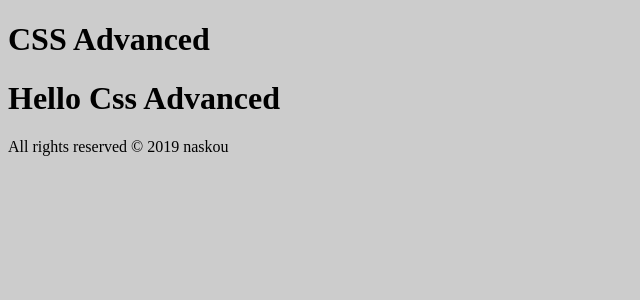
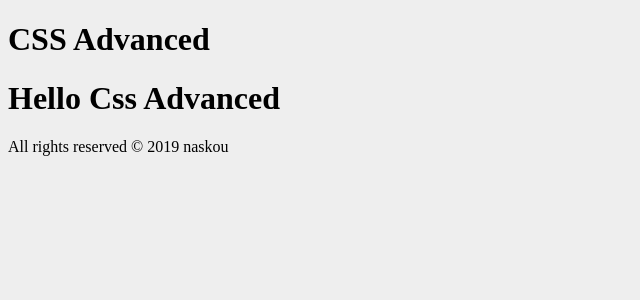
Before and after one commit to naskou/jekyll-demo, a Jekyll site: the page built from index.html, in a window 1280 px wide. Shown: the top 300 px of the page, without its empty margins (0-640 px from the left). Built offline with Jekyll 4.4.1, drawn with Linux system fonts in a browser that asks for light colours.

Commit message:
Change background

```diff
--- a/css/style.css
+++ b/css/style.css
@@ -1,3 +1,3 @@
 body {
-    background-color: #ccc;
+    background-color: #eeeeee;
 }
```
